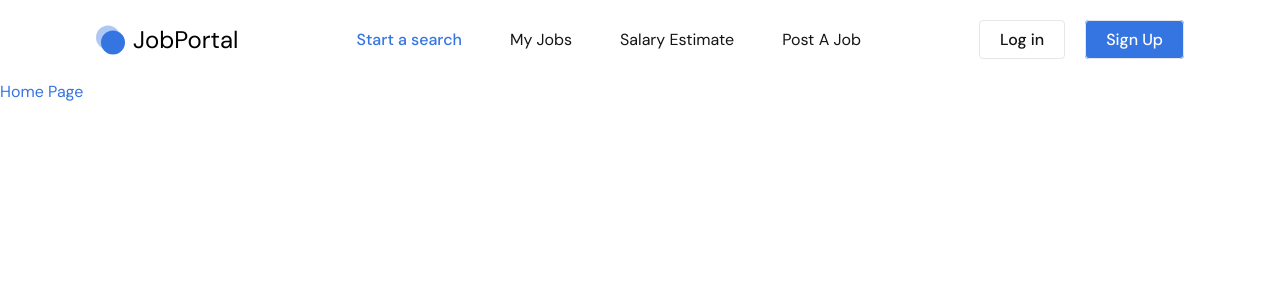
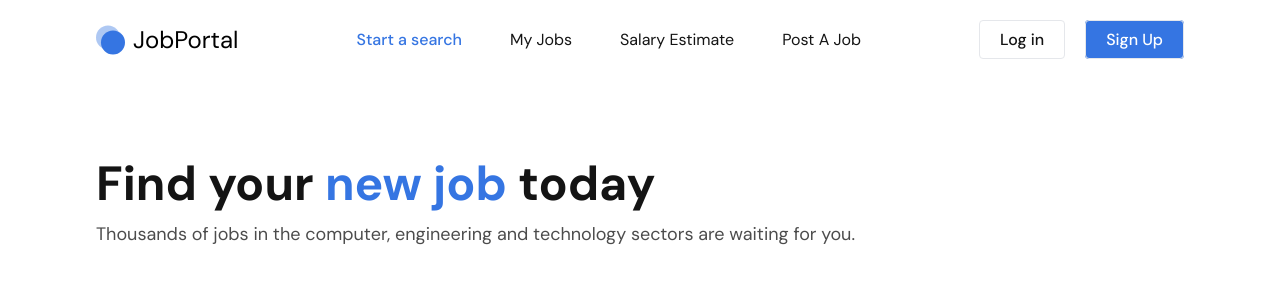
Before and after one commit to AnandShirbhaiyye/job-portal, a React (Vite) app in the folder job-portal-client/: page / in a window 1280 px wide. Shown: the top 300 px of the page. Built offline with nearby package versions, Linux system fonts and the light colour scheme.

Commit message:
feat: create banner folder and added basic design

```diff
--- a/job-portal-client/src/App.jsx
+++ b/job-portal-client/src/App.jsx
@@ -5,8 +5,10 @@
 function App() {
   return (
     <>
+    <div>
     <Navbar/>
     <Outlet/>
+    </div>
     </>
   )
 }
--- a/job-portal-client/src/Pages/Home.jsx
+++ b/job-portal-client/src/Pages/Home.jsx
@@ -1,8 +1,11 @@
 import React from 'react'
+import Banner from '../components/Banner'
 
 const Home = () => {
   return (
-    <div className='text-blue'>Home Page</div>
+   <>
+   <Banner/>
+   </>
   )
 }
 
--- /dev/null
+++ b/job-portal-client/src/components/Banner.jsx
@@ -0,0 +1,12 @@
+import React from 'react'
+
+const Banner = () => {
+  return (
+    <div className="max-w-screen-2xl  container mx-auto xl:px-24 px-4 md:py-20 py-14">
+        <h1 className='text-5xl font-bold text-primary mb-3'>Find your <span className='text-blue'>new job</span> today</h1>
+        <p className='text-lg text-black/70 mb-8'>Thousands of jobs in the computer, engineering and technology sectors are waiting for you.</p>
+    </div>
+  )
+}
+
+export default Banner
--- a/job-portal-client/src/components/Navbar.jsx
+++ b/job-portal-client/src/components/Navbar.jsx
@@ -16,7 +16,7 @@
     { path: "/post-job", title: "Post A Job" },
   ];
   return (
-    <header className="max-w-screen-2xl container mx-auto xl:px-24 px-4">
+    <header className="max-w-screen-2xl  container mx-auto xl:px-24 px-4">
       <nav className="flex justify-between items-center py-6">
         <a href="/" className="flex items-center gap-2 text-2xl text-black">
           <svg
```
